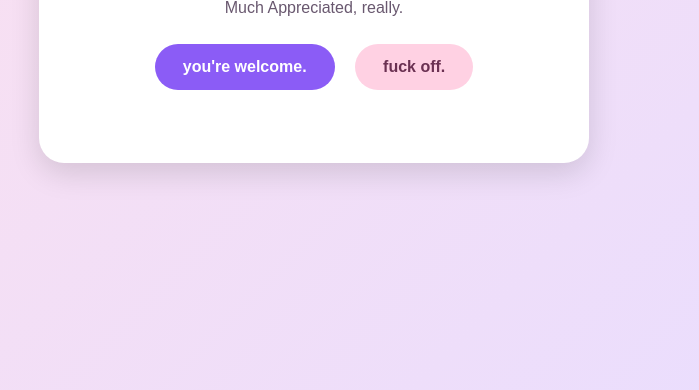
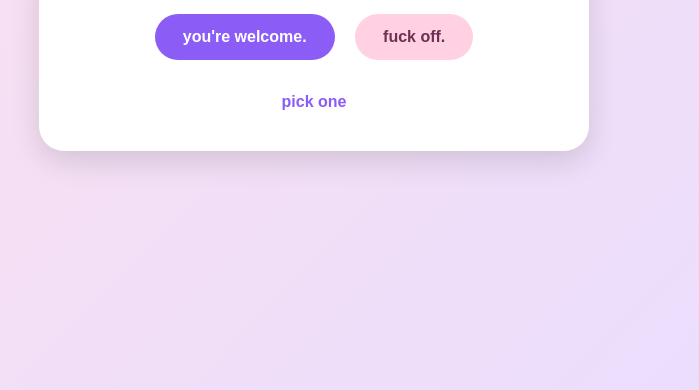
Before and after one commit to mrsrudolph67-stack/hey_you, a plain HTML site: page index.html in a window 1280 px wide. Shown: the part 410-800 px from the top of the page, without its empty margins (326-1025 px from the left). Drawn offline with Linux system fonts and the light colour scheme.

Commit message:
Final Update

```diff
--- a/index.html
+++ b/index.html
@@ -72,14 +72,10 @@
 
         <h1>Thanks for the page.</h1>
 
-        <p>
-            Much Appreciated, really.
-        </p>
-
         <button id="yesBtn">you're welcome.</button>
         <button id="noBtn">fuck off.</button>
 
-        <div id="message"></div>
+        <div id="message">pick one</div>
     </div>
 
     <script>
```
